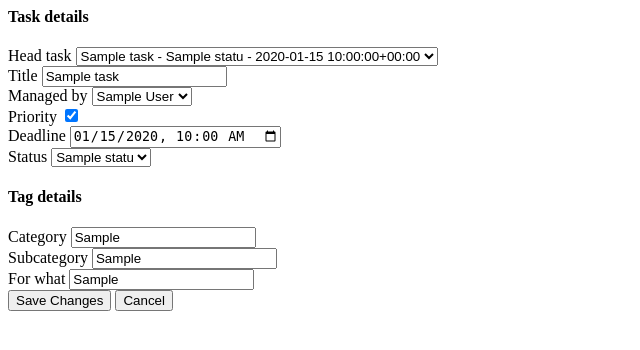
After one commit to mandari1ne/task-manager, a Django app: page /edit_task/1/ in a window 1280 px wide. The commit adds this page. Shown: the top 350 px of the page, without its empty margins (0-640 px from the left). Run offline with Django 5.2, Linux system fonts and the light colour scheme; tables that the repository leaves empty hold one stand-in row (values such as "Sample post").

Commit message:
add editing tasks

```diff
--- a/project/manager/forms.py
+++ b/project/manager/forms.py
@@ -95,6 +95,16 @@ class CreateTaskForm(forms.ModelForm):
             'deadline': forms.DateTimeInput(attrs={'type': 'datetime-local', 'class': 'form-control'}),
         }
 
+class EditeTaskForm(forms.ModelForm):
+    class Meta:
+        model = Task
+        fields = ('head_task', 'title', 'managed_by',
+                  'priority', 'deadline', 'status')
+
+        widgets = {
+            'deadline': forms.DateTimeInput(attrs={'type': 'datetime-local', 'class': 'form-control'}),
+        }
+
 class TagForm(forms.ModelForm):
     class Meta:
         model = Tag
--- a/project/manager/models.py
+++ b/project/manager/models.py
@@ -68,6 +68,37 @@ class Status(models.Model):
         return self.name
 
 
+class Tag(models.Model):
+    # task = models.ForeignKey(Task,
+    #                          on_delete=models.CASCADE,
+    #                          related_name='tags')
+    category = models.CharField(max_length=100, blank=True, null=True)
+    subcategory = models.CharField(max_length=100, blank=True, null=True)
+    for_what = models.CharField(max_length=100, blank=True, null=True)
+
+    def __str__(self):
+        return f'{self.category} - {self.subcategory} - {self.for_what}'
+
+    def to_tag(self):
+        parts = []
+
+        for field in [self.category, self.subcategory]:
+            parts.append(field if field else '_')
+
+        parts.append(self.for_what if self.for_what else '_')
+
+        return '#' + '-'.join(parts)
+
+    def to_description(self, tag):
+        parts = tag[1:].split('-')
+
+        new_parts = [p if p != '_' else None for p in parts]
+
+        self.category = new_parts[0]
+        self.subcategory = new_parts[1]
+        self.for_what = new_parts[2]
+
+
 class Task(models.Model):
     head_task = models.ForeignKey('self',
                                   on_delete=models.CASCADE,
@@ -95,39 +126,13 @@ class Task(models.Model):
     created_at = models.DateTimeField(auto_now_add=True)
     updated_at = models.DateTimeField(auto_now=True)
 
+    tag = models.ForeignKey(Tag,
+                            on_delete=models.CASCADE,
+                            related_name='tag_tasks',
+                            null=True, blank=True)
+
     def __str__(self):
         return f'{self.title} - {self.status} - {self.deadline}'
-
-
-class Tag(models.Model):
-    task = models.ForeignKey(Task,
-                             on_delete=models.CASCADE,
-                             related_name='tags')
-    category = models.CharField(max_length=100, blank=True, null=True)
-    subcategory = models.CharField(max_length=100, blank=True, null=True)
-    for_what = models.CharField(max_length=100, blank=True, null=True)
-
-    # def __str__(self):
-    #     return self.category
-
-    def to_tag(self):
-        parts = []
-
-        for field in [self.category, self.subcategory]:
-            parts.append(field if field else '_')
-
-        parts.append(self.for_what if self.for_what else '_')
-
-        return '#' + '-'.join(parts)
-
-    def to_description(self, tag):
-        parts = tag[1:].split('-')
-
-        new_parts = [p if p != '_' else None for p in parts]
-
-        self.category = new_parts[0]
-        self.subcategory = new_parts[1]
-        self.for_what = new_parts[2]
 
 
 class Notification(models.Model):
--- /dev/null
+++ b/project/manager/templates/edit_task.html
@@ -0,0 +1,46 @@
+<form method="post" id="editTaskForm" novalidate>
+    {% csrf_token %}
+
+    <div class="custom-form-group">
+        <h4 class="section-title">Task details</h4>
+        {{ task_form.non_field_errors }}
+        {% for field in task_form %}
+            <div class="custom-form-group">
+                <label class="custom-form-label">{{ field.label }}</label>
+                {{ field }}
+                {% if field.help_text %}
+                    <div style="font-size: 0.8rem; color: #666; margin-top: 2px;">{{ field.help_text }}</div>
+                {% endif %}
+                {% for error in field.errors %}
+                    <div style="color: red; font-size: 0.8rem; margin-top: 2px;">{{ error }}</div>
+                {% endfor %}
+            </div>
+        {% endfor %}
+    </div>
+
+    <div class="custom-form-group">
+        <h4 class="section-title">Tag details</h4>
+        {{ tag_form.non_field_errors }}
+        {% for field in tag_form %}
+            <div class="custom-form-group">
+                <label class="custom-form-label">{{ field.label }}</label>
+                {{ field }}
+                {% if field.help_text %}
+                    <div style="font-size: 0.8rem; color: #666; margin-top: 2px;">{{ field.help_text }}</div>
+                {% endif %}
+                {% for error in field.errors %}
+                    <div style="color: red; font-size: 0.8rem; margin-top: 2px;">{{ error }}</div>
+                {% endfor %}
+            </div>
+        {% endfor %}
+    </div>
+
+    <div class="custom-modal-footer">
+        <button type="submit" class="custom-btn custom-btn-primary">
+            <i class="bi bi-check-circle me-1"></i> Save Changes
+        </button>
+        <button type="button" class="custom-btn custom-btn-secondary" onclick="closeEditTaskModal()">
+            Cancel
+        </button>
+    </div>
+</form>
--- a/project/manager/urls.py
+++ b/project/manager/urls.py
@@ -14,4 +14,5 @@ urlpatterns = [
     path('change_password/', views.change_password, name='change_password'),
     path('add_vacation/', views.add_vacation, name='add_vacation'),
     path('create_task/', views.create_task, name='create_task'),
+    path('edit_task/<int:task_id>/', views.edit_task, name='edit_task'),
 ]
--- a/project/manager/views.py
+++ b/project/manager/views.py
@@ -1,9 +1,11 @@
+from wsgiref.util import request_uri
+
 from django.conf import settings
 from django.contrib.auth import update_session_auth_hash
 from django.contrib.auth.decorators import login_required
 from django.contrib.auth.forms import PasswordChangeForm
 from django.http import JsonResponse, HttpResponse
-from django.shortcuts import render, redirect
+from django.shortcuts import render, redirect, get_object_or_404
 from django.utils.decorators import method_decorator
 from django.views.generic import TemplateView
 from django.contrib import messages
@@ -49,7 +51,7 @@ def get_tasks(request):
         tasks = models.Task.objects.filter(
             managed_by=current_user,
             deadline__range=[start, end],
-        ).values('title', 'deadline', 'status__name', 'updated_at')
+        ).values('id', 'title', 'deadline', 'status__name', 'updated_at')
 
         events = []
         for task in tasks:
@@ -57,6 +59,7 @@ def get_tasks(request):
             css_slug = status.replace(' ', '-').lower()
 
             events.append({
+                'id': str(task['id']),
                 'title': task['title'],
                 'start': task['deadline'].isoformat(),
                 'end': task['deadline'].isoformat(),
@@ -208,3 +211,31 @@ def create_task(request):
         'task_form': task_form,
         'tag_form': tag_form,
     })
+
+def edit_task(request, task_id):
+    task = get_object_or_404(models.Task, id=task_id)
+    tag = task.tag
+
+    if request.method == 'POST':
+        task_form = forms.EditeTaskForm(request.POST, instance=task)
+        tag_form = forms.TagForm(request.POST, instance=tag)
+
+        if task_form.is_valid() and tag_form.is_valid():
+            task_form.save()
+            tag_form.save()
+
+            messages.success(request, 'Task updated successfully')
+            return redirect('index')
+
+        else:
+            messages.error(request, 'Please fix the errors  bellow')
+
+    else:
+        task_form = forms.EditeTaskForm(instance=task)
+        tag_form = forms.TagForm(instance=tag)
+
+    return render(request, 'edit_task.html', {
+        'task_form': task_form,
+        'tag_form': tag_form,
+        'task': task,
+    })
```
Also changed, not shown: project/manager/templates/index.html (+102 -2 lines).
